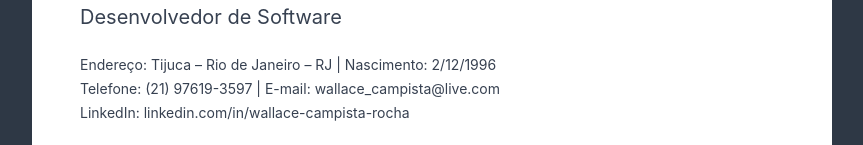
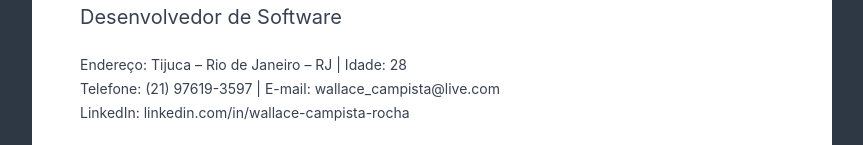
Before and after one commit to WallaceCampista/Curriculo, a plain HTML site: page index.html in a window 1280 px wide. Shown: the part 213-358 px from the top of the page, without its empty margins (208-1071 px from the left). Drawn offline with nearby package versions, Linux system fonts and the light colour scheme; a web font is replaced by a local one.

Commit message:
Atualize as informações de contato para refletir a idade atual

```diff
--- a/index.html
+++ b/index.html
@@ -66,7 +66,7 @@
 
             <!-- Informações de contato detalhadas -->
             <div class="text-sm text-gray-700 space-y-1">
-                <p>Endereço: Tijuca – Rio de Janeiro – RJ | Nascimento: 2/12/1996</p>
+                <p>Endereço: Tijuca – Rio de Janeiro – RJ | Idade: 28</p>
                 <p>Telefone: <a href="tel:+5521976193597" class="hover:text-blue-600 transition-colors">(21) 97619-3597</a> | E-mail: <a href="mailto:wallace_campista@live.com" class="hover:text-blue-600 transition-colors">wallace_campista@live.com</a></p>
                 <p>LinkedIn: <a href="https://linkedin.com/in/wallace-campista-rocha-7582b3141/" target="_blank" class="hover:text-blue-600 transition-colors">linkedin.com/in/wallace-campista-rocha</a></p>
             </div>
```
